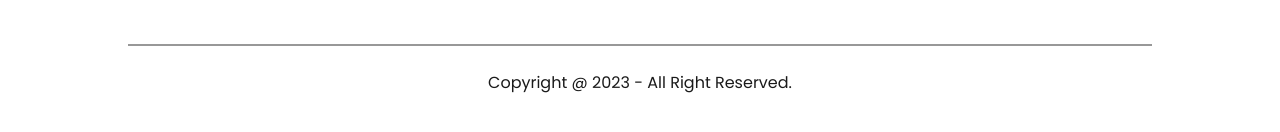
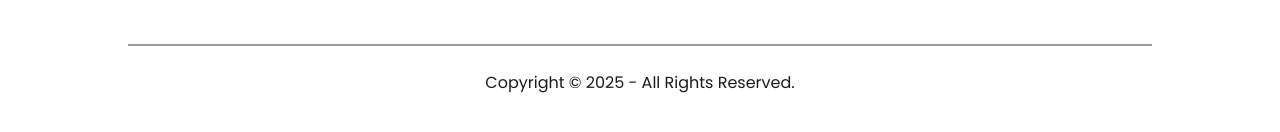
Before and after one commit to tmdinesh/adl-desiconnect, a React (Create React App) app in the folder admin/: page /login in a window 1280 px wide. Shown: the part 450-582 px from the top of the page. Built offline with nearby package versions, Linux system fonts and the light colour scheme; no server answers.

Commit message:
Update Footer.jsx

```diff
--- a/admin/src/Components/Footer/Footer.jsx
+++ b/admin/src/Components/Footer/Footer.jsx
@@ -4,7 +4,7 @@ const Footer = () => {
   return (
     <div className='footer'>
       <hr />
-      <p>Copyright @ 2023 - All Right Reserved.</p>
+      <p>Copyright © 2025 - All Rights Reserved.</p>
     </div>
   )
 }
```
